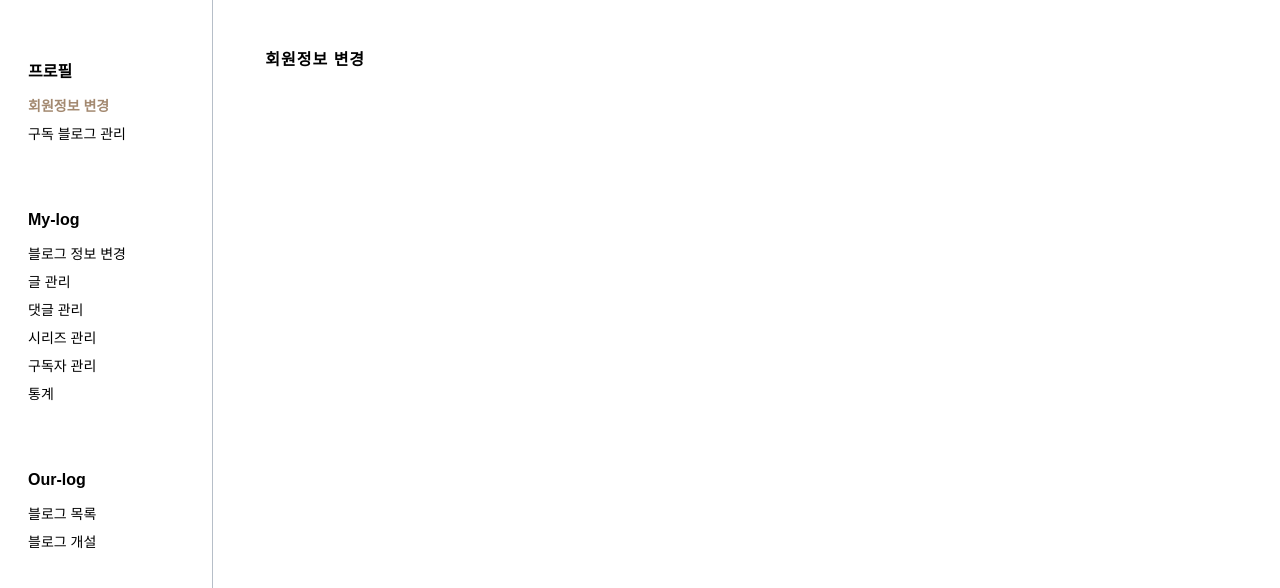
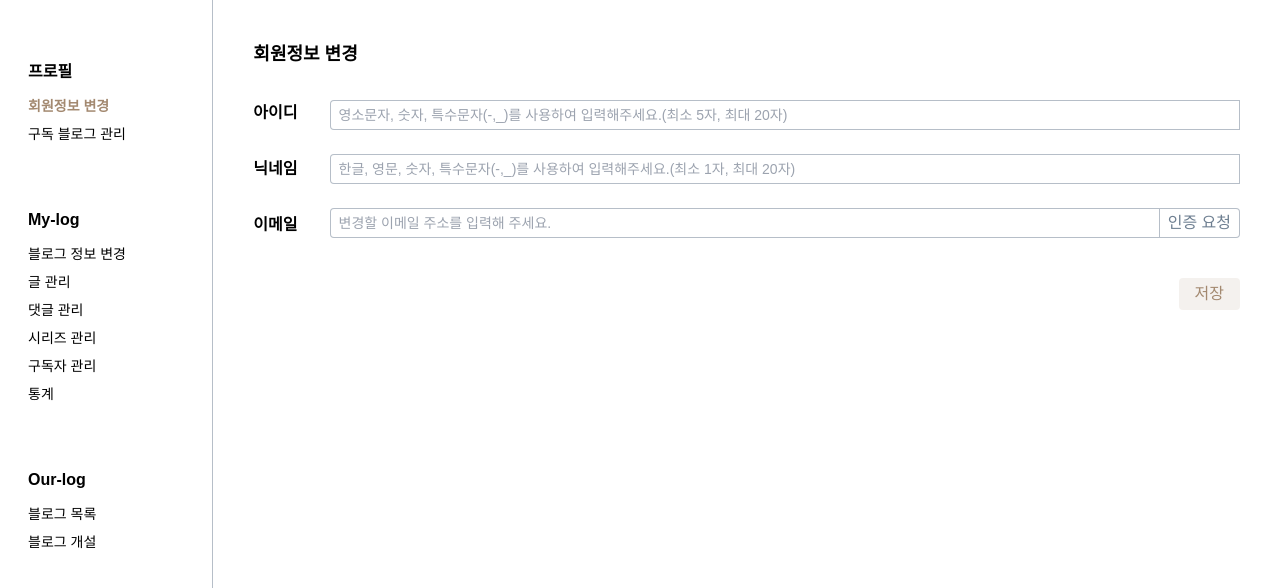
Before and after one commit to sorrel012/log-us, a Next.js app: page /1/setting in a window 1280 px wide. Shown: the top 588 px of the page. Built offline with nearby package versions, Linux system fonts and the light colour scheme; no server answers; a web font is replaced by a local one.

Commit message:
feat: 회원정보 관리 이메일 변경 구현

```diff
--- a/package.json
+++ b/package.json
@@ -11,6 +11,7 @@
     "dependencies": {
         "@toast-ui/editor-plugin-color-syntax": "^3.1.0",
         "@toast-ui/react-editor": "^3.2.3",
+        "emailjs-com": "^3.2.0",
         "framer-motion": "^11.11.9",
         "next": "14.2.7",
         "react": "^18",
--- a/src/app/[blogAddress]/setting/page.tsx
+++ b/src/app/[blogAddress]/setting/page.tsx
@@ -1,12 +1,31 @@
 'use client';
 
+import { useState } from 'react';
+import MemberInfoForm from '@/components/blog/setting/MemberInfoForm';
+import AlertPopup from '@/components/AlertPopup';
+
 export default function SettingMain() {
+    const [id, setId] = useState('');
+    const [nickname, setNickname] = useState('');
+    const [email, setEmail] = useState('');
+    const [password, setPassword] = useState('');
+
+    const [showPopup, setShowPopup] = useState(false);
+    const [popupTitle, setPopupTitle] = useState('');
+    const [popupText, setPopupText] = useState('');
+
+    const handleConfirm = () => {};
+
     return (
-        <section className="mx-auto max-w-screen-2xl p-3">
-            <div className="mb-3 flex h-full items-center justify-between">
-                <h2 className="font-bold">회원정보 변경</h2>
-                <section></section>
-            </div>
-        </section>
+        <filedset>
+            <legend className="mb-8 text-lg font-bold">회원정보 변경</legend>
+            <MemberInfoForm />
+            <AlertPopup
+                show={showPopup}
+                onConfirm={handleConfirm}
+                title={popupTitle}
+                text={popupText}
+            />
+        </filedset>
     );
 }
--- /dev/null
+++ b/src/components/blog/setting/MemberInfoForm.tsx
@@ -0,0 +1,175 @@
+import { useState } from 'react';
+import emailjs from 'emailjs-com';
+import AlertPopup from '@/components/AlertPopup';
+import { FcCancel, FcOk } from 'react-icons/fc';
+
+export default function MemberInfoForm() {
+    // TODO zustand로 변경
+    const loginUserNickname = 'hana';
+
+    const [newEmail, setNewEmail] = useState('');
+    const [emailCode, setEmailCode] = useState('');
+    const [isCodeSent, setIsCodeSent] = useState(false);
+    const [userCode, setUserCode] = useState('');
+    const [isEmailVerified, setIsEmailVerified] = useState(false);
+    const [emailMessage, setEmailMessage] = useState('');
+
+    const [showPopup, setShowPopup] = useState(false);
+    const [popupTitle, setPopupTitle] = useState('');
+    const [popupText, setPopupText] = useState('');
+
+    const handleSetEmail = (e) => {
+        setIsCodeSent(false);
+        setIsEmailVerified(false);
+        setEmailMessage('');
+        setUserCode('');
+        setNewEmail(e.target.value);
+    };
+
+    const generateCode = () => {
+        return Math.floor(100000 + Math.random() * 900000).toString();
+    };
+
+    const sendVerificationCode = async () => {
+        const code = generateCode();
+        setEmailCode(code);
+
+        try {
+            await emailjs.send(
+                process.env.NEXT_PUBLIC_EMAIL_SERVICE_ID,
+                process.env.NEXT_PUBLIC_EMAIL_TEMPLATE_ID,
+                {
+                    to_email: newEmail,
+                    to_name: loginUserNickname,
+                    message: code,
+                },
+                process.env.NEXT_PUBLIC_EMAIL_USER_ID,
+            );
+            setIsCodeSent(true);
+        } catch (error) {
+            setPopupTitle('인증번호 전송에 실패했습니다.');
+            setPopupText('잠시 후 다시 시도해 주세요.');
+            setShowPopup(true);
+            return;
+        }
+    };
+
+    const handleEmailChange = async () => {
+        if (!newEmail || newEmail.trim().length <= 0) {
+            setPopupTitle('이메일 주소를 입력해주세요.');
+            setPopupText('');
+            setShowPopup(true);
+            return;
+        }
+
+        const emailRegex = /^[^\s@]+@[^\s@]+\.[^\s@]+$/;
+        if (!emailRegex.test(newEmail)) {
+            setPopupTitle('유효하지 않은 이메일형식입니다.');
+            setPopupText('이메일 주소를 다시 입력해주세요.');
+            setShowPopup(true);
+            return;
+        }
+
+        await sendVerificationCode();
+    };
+
+    const handleVerifyCode = () => {
+        if (emailCode === userCode) {
+            setIsEmailVerified(true);
+            setEmailMessage('인증되었습니다.');
+        } else {
+            setIsEmailVerified(false);
+            setEmailMessage('인증번호가 일치하지 않습니다.');
+        }
+    };
+
+    return (
+        <section>
+            <div className="flex items-center gap-8">
+                <div className="flex flex-col gap-10">
+                    <label htmlFor="id" className="font-semibold">
+                        아이디
+                    </label>
+                    <label htmlFor="nickname" className="font-semibold">
+                        닉네임
+                    </label>
+                    <label htmlFor="email" className="font-semibold">
+                        이메일
+                    </label>
+                </div>
+                <div className="flex flex-1 flex-col gap-6">
+                    <input
+                        type="text"
+                        id="id"
+                        className="flex-1 rounded-l border border-solid border-customLightBlue-100 px-2 py-1 text-sm outline-none"
+                        placeholder="영소문자, 숫자, 특수문자(-,_)를 사용하여 입력해주세요.(최소 5자, 최대 20자)"
+                    />
+                    <input
+                        type="text"
+                        id="nickname"
+                        className="flex-1 rounded-l border border-solid border-customLightBlue-100 px-2 py-1 text-sm outline-none"
+                        placeholder="한글, 영문, 숫자, 특수문자(-,_)를 사용하여 입력해주세요.(최소 1자, 최대 20자)"
+                    />
+                    <div className="flex">
+                        <input
+                            type="email"
+                            id="email"
+                            className="flex-1 rounded-l border border-solid border-customLightBlue-100 px-2 py-1 text-sm outline-none"
+                            placeholder="변경할 이메일 주소를 입력해 주세요."
+                            value={newEmail}
+                            onChange={handleSetEmail}
+                        />
+                        <button
+                            className={`${isEmailVerified ? 'border-customLightBlue-200 bg-customLightBlue-200 text-white' : 'border-customLightBlue-100 text-customLightBlue-200'} rounded-r border-b border-r border-t px-2 py-1.5`}
+                            onClick={handleEmailChange}
+                            disabled={isEmailVerified}
+                        >
+                            인증 요청
+                        </button>
+                    </div>
+                </div>
+            </div>
+            {isCodeSent && (
+                <div className="ml-[4.6rem] mt-2 flex">
+                    <input
+                        type="text"
+                        className="rounded-l border border-solid border-customLightBlue-100 px-2 py-1 text-sm outline-none"
+                        placeholder="인증번호를 입력해 주세요."
+                        value={userCode}
+                        onChange={(e) => setUserCode(e.target.value)}
+                    />
+                    <button
+                        className={`${isEmailVerified ? 'border-customLightBlue-200 bg-customLightBlue-200 text-white' : 'border-customLightBlue-100 text-customLightBlue-200'} rounded-r border-b border-r border-t px-2 py-1.5`}
+                        onClick={handleVerifyCode}
+                        disabled={isEmailVerified}
+                    >
+                        인증
+                    </button>
+                </div>
+            )}
+            <div
+                className={`${
+                    isEmailVerified ? 'text-green-500' : 'text-red-600'
+                } ml-[4.6rem] mt-2 flex gap-1`}
+            >
+                {emailMessage && (
+                    <>
+                        {isEmailVerified ? <FcOk /> : <FcCancel />}
+                        <span>{emailMessage}</span>
+                    </>
+                )}
+            </div>
+            <div className="mt-8 text-right">
+                <button className="rounded bg-customBeige-100 px-4 py-2 text-md text-customBrown-100">
+                    저장
+                </button>
+            </div>
+            <AlertPopup
+                show={showPopup}
+                onConfirm={() => setShowPopup(false)}
+                title={popupTitle}
+                text={popupText}
+            />
+        </section>
+    );
+}
```
Also changed, not shown: 1 other file (tests, documents, lock files or other folders).
